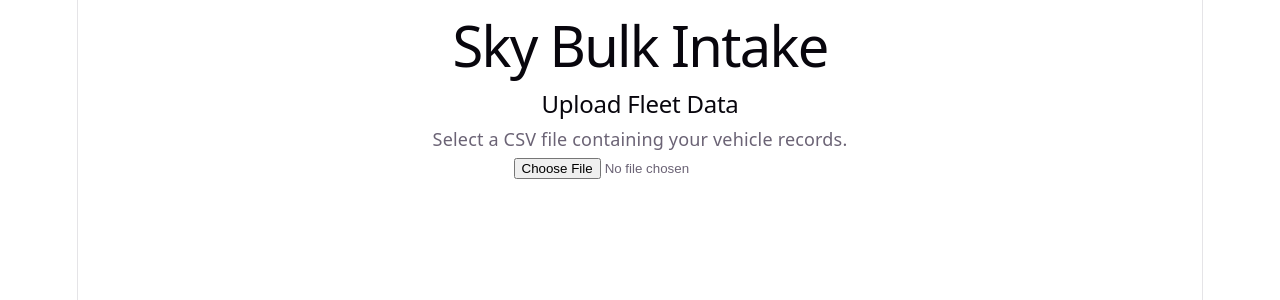
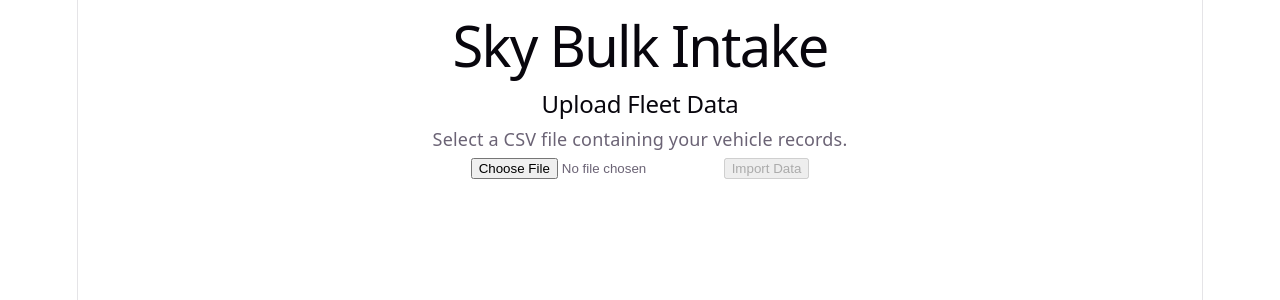
Before and after one commit to mvongnakhone/sky-bulk-intake, a React (Vite) app: page / in a window 1280 px wide. Shown: the top 300 px of the page. Built offline with nearby package versions, Linux system fonts and the light colour scheme.

Commit message:
display imported fleet records

```diff
--- a/src/components/CsvUploader.tsx
+++ b/src/components/CsvUploader.tsx
@@ -1,24 +1,36 @@
+import { useState } from "react";
 import Papa from "papaparse";
 
 type FleetRow = Record<string, string>;
 
 function CsvUploader() {
-  const handleFileUpload = (
+  const [selectedFile, setSelectedFile] = useState<File | null>(null);
+  const [rows, setRows] = useState<FleetRow[]>([]);
+  const [headers, setHeaders] = useState<string[]>([]);
+
+  const handleFileSelect = (
     event: React.ChangeEvent<HTMLInputElement>
   ) => {
     const file = event.target.files?.[0];
 
-    if (!file) {
-      return;
-    }
+    if (!file) return;
 
-    Papa.parse<FleetRow>(file, {
+    setSelectedFile(file);
+  };
+
+  const handleImport = () => {
+    if (!selectedFile) return;
+
+    Papa.parse<FleetRow>(selectedFile, {
       header: true,
       skipEmptyLines: true,
 
       complete: (results) => {
-        console.log("Parsed CSV:", results.data);
+        console.log("Parsed rows:", results.data);
         console.log("Headers:", results.meta.fields);
+
+        setRows(results.data);
+        setHeaders(results.meta.fields ?? []);
       },
 
       error: (error) => {
@@ -36,8 +48,45 @@ function CsvUploader() {
       <input
         type="file"
         accept=".csv,text/csv"
-        onChange={handleFileUpload}
+        onChange={handleFileSelect}
       />
+
+      <button
+        onClick={handleImport}
+        disabled={!selectedFile}
+      >
+        Import Data
+      </button>
+
+      {rows.length > 0 && (
+        <div>
+          <h3>Imported Fleet Data</h3>
+
+          <p>{rows.length} records imported</p>
+
+          <table>
+            <thead>
+              <tr>
+                {headers.map((header) => (
+                  <th key={header}>{header}</th>
+                ))}
+              </tr>
+            </thead>
+
+            <tbody>
+              {rows.map((row, rowIndex) => (
+                <tr key={rowIndex}>
+                  {headers.map((header) => (
+                    <td key={header}>
+                      {row[header]}
+                    </td>
+                  ))}
+                </tr>
+              ))}
+            </tbody>
+          </table>
+        </div>
+      )}
     </div>
   );
 }
```
